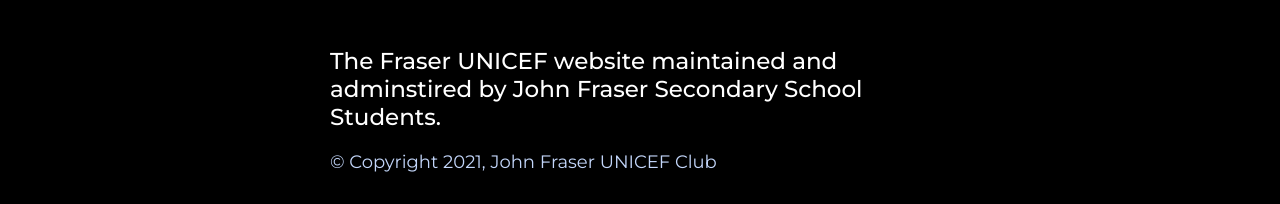
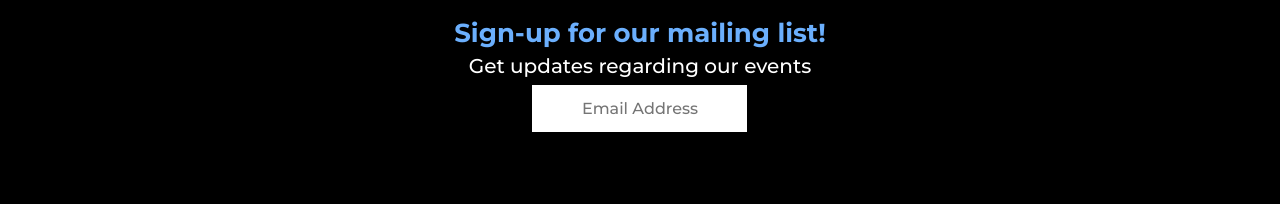
Before and after one commit to MostafaH04/FraserUnicef, a plain HTML site: page public/index.html in a window 1280 px wide. Shown: the part 2017-2221 px from the top of the page. Drawn offline with nearby package versions, Linux system fonts and the light colour scheme.

Commit message:
Update index.html

```diff
--- a/public/index.html
+++ b/public/index.html
@@ -224,11 +224,11 @@
               </div>
             </div>
           </div>
-          <!-- <div class = "mailing">
+         <div class = "mailing">
             <h3>Sign-up for our mailing list!</h3>
             <p style = "color: white">Get updates regarding our events </p>
             <input type="text" placeholder="Email Address">
-          </div> -->
+          </div>
         </div>
         <div class = "contact-right" style = "color: white;">
           <div>
```
